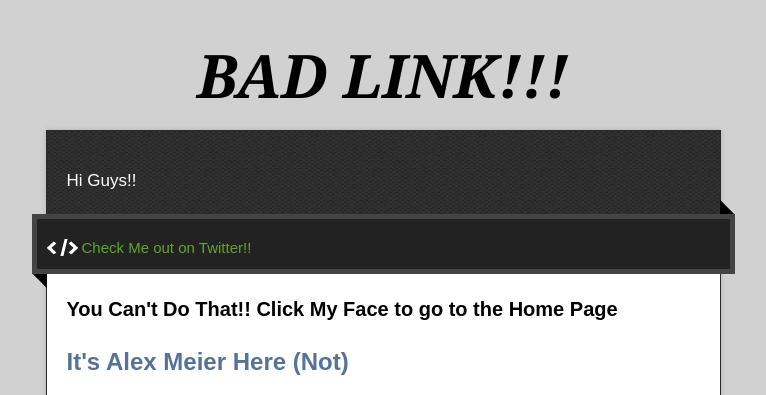
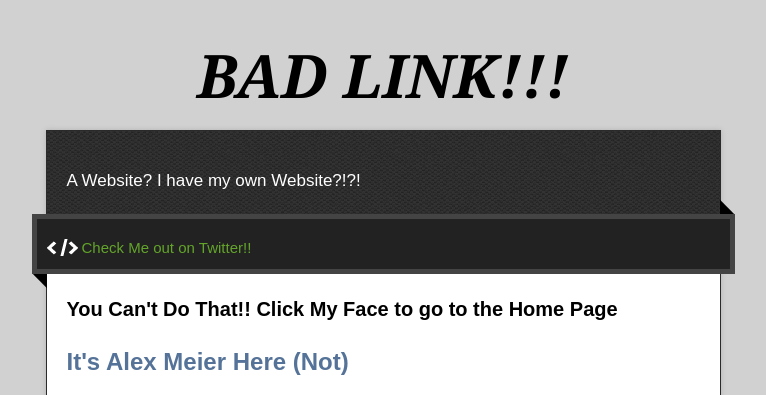
Before and after one commit to notalexmeier/notalexmeier.github.io, a plain HTML site: page 404.html in a window 1280 px wide. Shown: the top 395 px of the page, without its empty margins (257-1023 px from the left). Drawn offline with nearby package versions, Linux system fonts and the light colour scheme.

Commit message:
Update 404.html

```diff
--- a/404.html
+++ b/404.html
@@ -25,7 +25,7 @@
       <h1 class="title">BAD LINK!!!</h1>
     </header>
     <div id="container">
-      <p class="tagline">Hi Guys!!</p>
+      <p class="tagline">A Website? I have my own Website?!?!</p>
       <div id="main" role="main">
         <div class="download-bar">
         <div class="inner">
```
